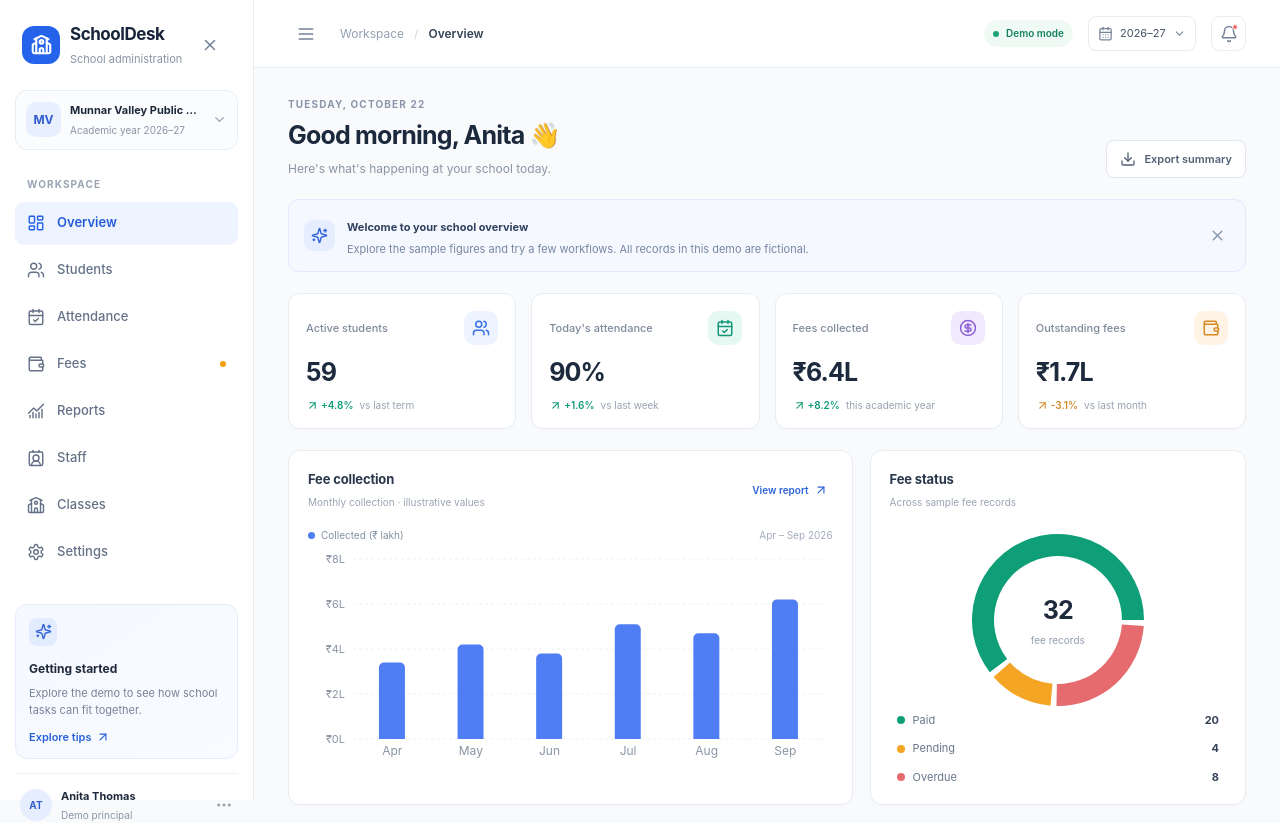
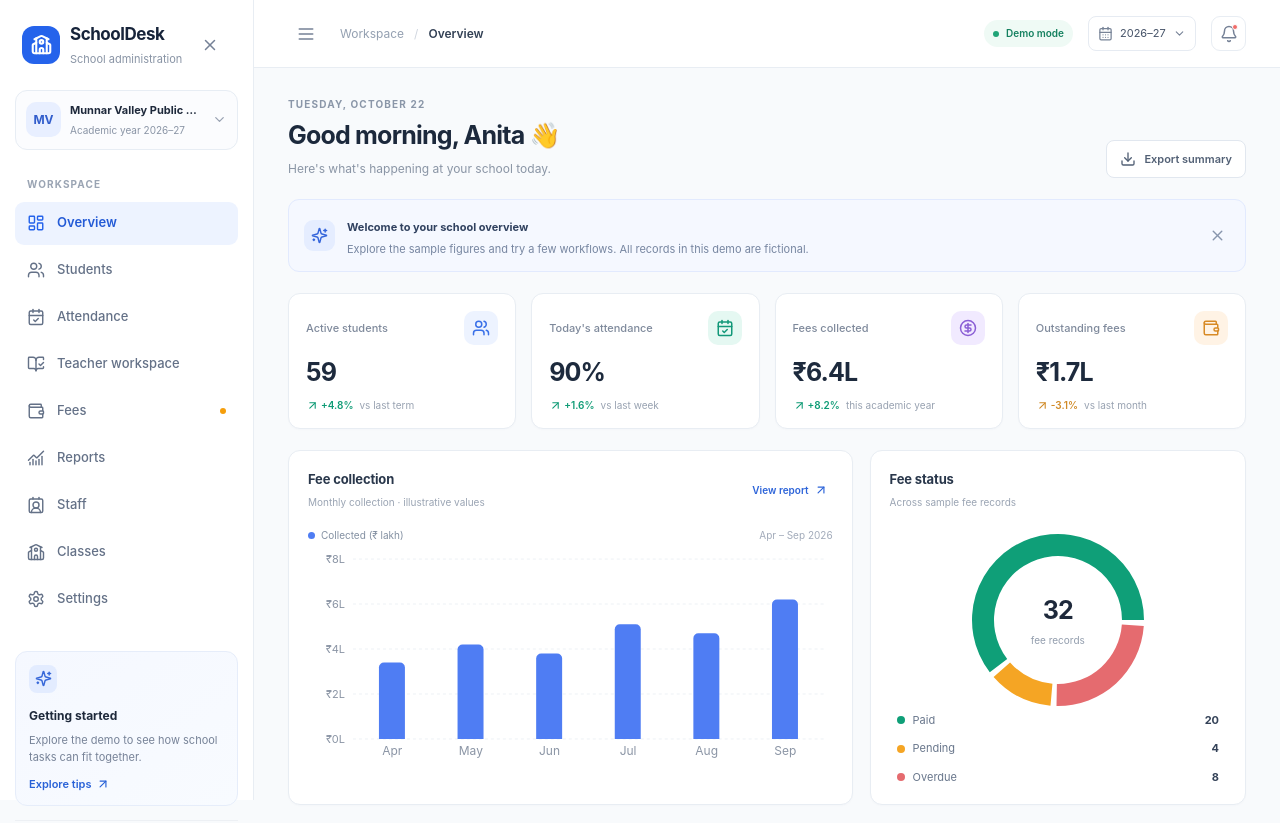
Before and after one commit to therajav/schooldesk-prototype, a React (Vite) app: page / in a window 1280 px wide. Shown: the top 823 px of the page. Built offline with nearby package versions, Linux system fonts and the light colour scheme.

Commit message:
Wire teacher workspace into app navigation

```diff
--- a/src/App.tsx
+++ b/src/App.tsx
@@ -11,11 +11,13 @@ import { BarChart, Bar, CartesianGrid, ResponsiveContainer, Tooltip, XAxis, YAxi
 import { classRows, seedStudents } from './data/seed-data'
 import { initialState, loadState, resetState, saveState, updateFeePayment, type DemoState } from './services/school-data'
 import type { AttendanceStatus, FeeStatus, Student } from './types'
+import TeacherWorkspace from './TeacherWorkspace'
 
 const navItems = [
   { to: '/', label: 'Overview', icon: LayoutDashboard, end: true },
   { to: '/students', label: 'Students', icon: Users },
   { to: '/attendance', label: 'Attendance', icon: CalendarCheck },
+  { to: '/teacher', label: 'Teacher workspace', icon: BookOpenCheck },
   { to: '/fees', label: 'Fees', icon: Wallet },
   { to: '/reports', label: 'Reports', icon: ChartNoAxesCombined },
   { to: '/staff', label: 'Staff', icon: ContactRound },
@@ -108,6 +110,7 @@ function App() {
             <Route path="/" element={<Dashboard data={data} activeStudents={activeStudents} paidTotal={paidTotal} dueTotal={dueTotal} onNavigate={navigate} notify={notify}/>} />
             <Route path="/students" element={<Students data={data} update={update} notify={notify}/>} />
             <Route path="/attendance" element={<Attendance data={data} update={update} notify={notify}/>} />
+            <Route path="/teacher" element={<TeacherWorkspace data={data} onNavigate={navigate} notify={notify}/>} />
             <Route path="/fees" element={<Fees data={data} update={update} notify={notify}/>} />
             <Route path="/reports" element={<Reports data={data} notify={notify}/>} />
             <Route path="/staff" element={<StaffPage data={data} update={update} notify={notify}/>} />
```
